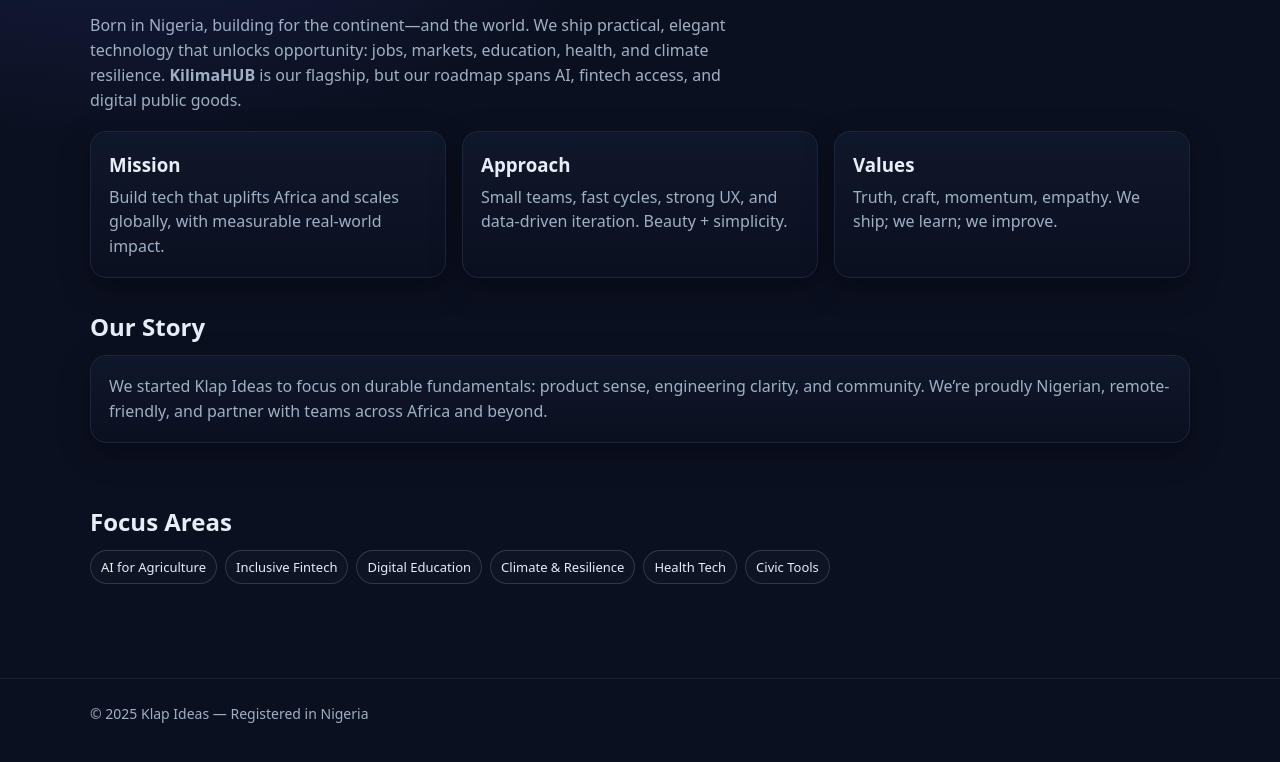
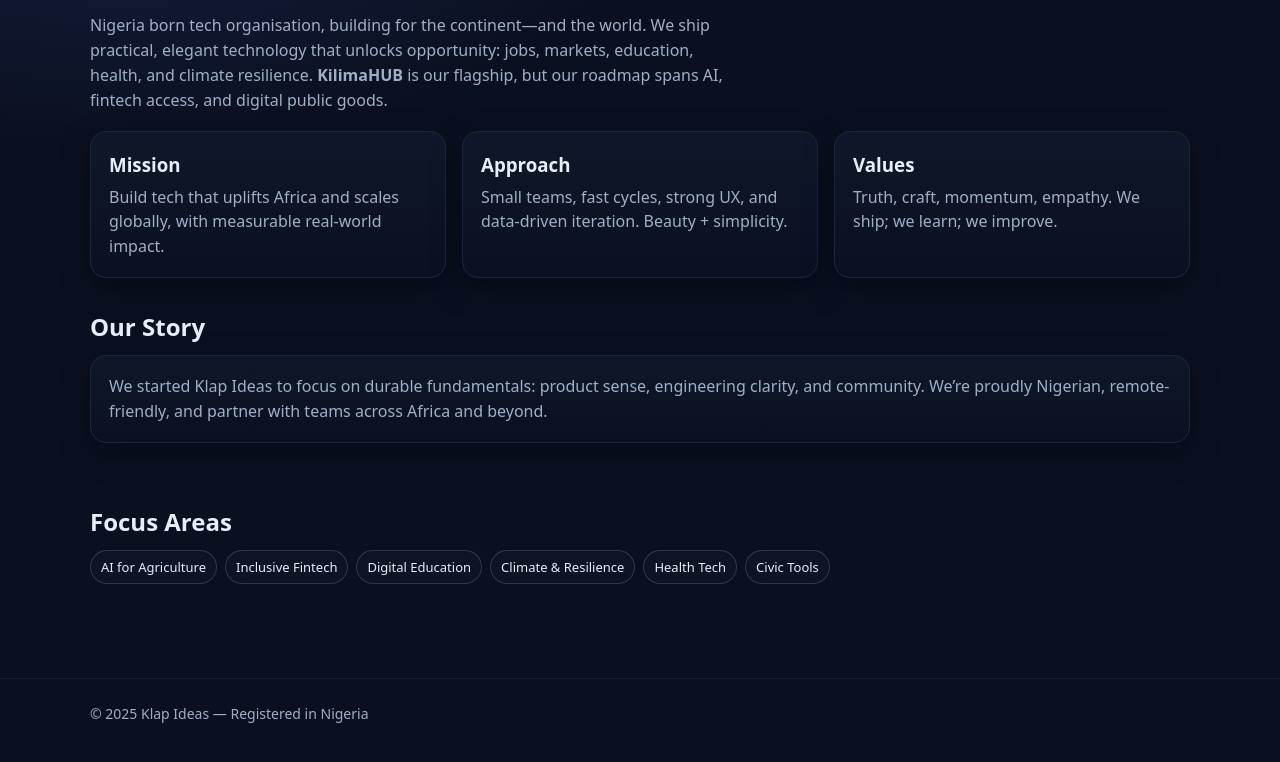
Before and after one commit to eljayee2003/klapideas-site, a plain HTML site: page about.html in a window 1280 px wide. Shown: the part 164-926 px from the top of the page. Drawn offline with Linux system fonts and the light colour scheme.

```diff
--- a/about.html
+++ b/about.html
@@ -25,7 +25,7 @@
   <main class="container section">
     <h1 style="margin:6px 0 12px;">About Klap Ideas</h1>
     <p style="color:#9fb0c6;max-width:70ch">
-      Born in Nigeria, building for the continent—and the world. We ship practical, elegant technology that unlocks opportunity:
+      Nigeria born tech organisation, building for the continent—and the world. We ship practical, elegant technology that unlocks opportunity:
       jobs, markets, education, health, and climate resilience. <strong>KilimaHUB</strong> is our flagship, but our roadmap spans
       AI, fintech access, and digital public goods.
     </p>
```
